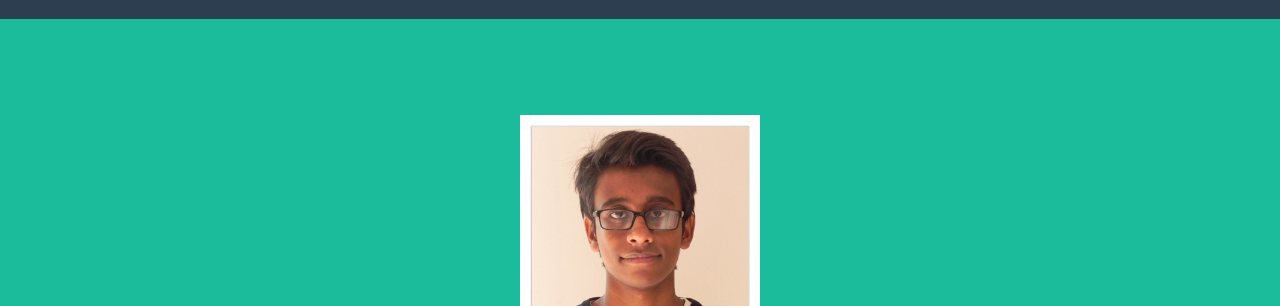
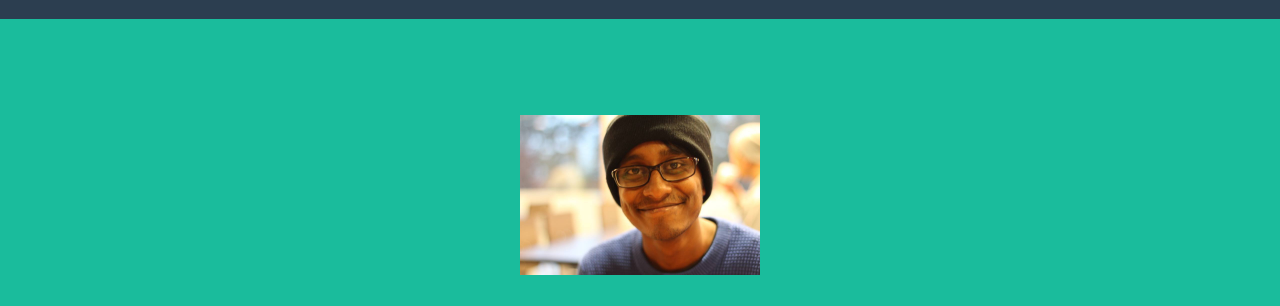
Before and after one commit to sakifff/Portfolio-Website, a website with bundled scripts: page index.html in a window 1280 px wide. Shown: the part 85-391 px from the top of the page. Built offline with nearby package versions, Linux system fonts and the light colour scheme.

Commit message:
Changed photo

```diff
--- a/index.html
+++ b/index.html
@@ -51,7 +51,7 @@
     <div class="container d-flex align-items-center flex-column">
 
       <!-- Masthead Avatar Image -->
-      <img class="masthead-avatar mb-5" src="img/Sakif.jpg" alt="">
+      <img class="masthead-avatar mb-5" src="img/Sakif2.jpg" alt="">
 
       <!-- Masthead Heading -->
       <h1 class="masthead-heading text-uppercase mb-0">Hi, I am Sakif!</h1>
```
Also changed, not shown: img/Sakif2.jpg (added).
